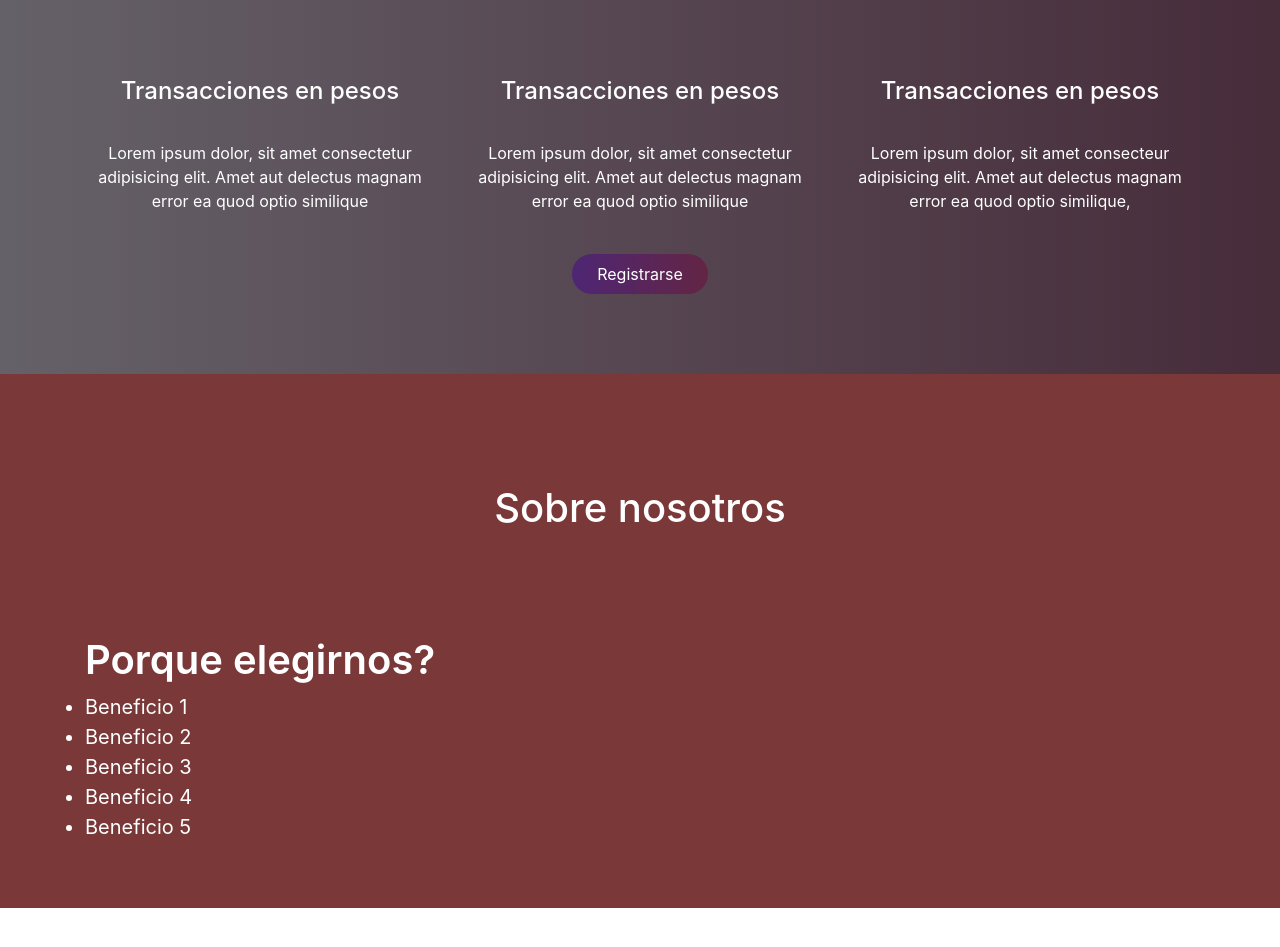
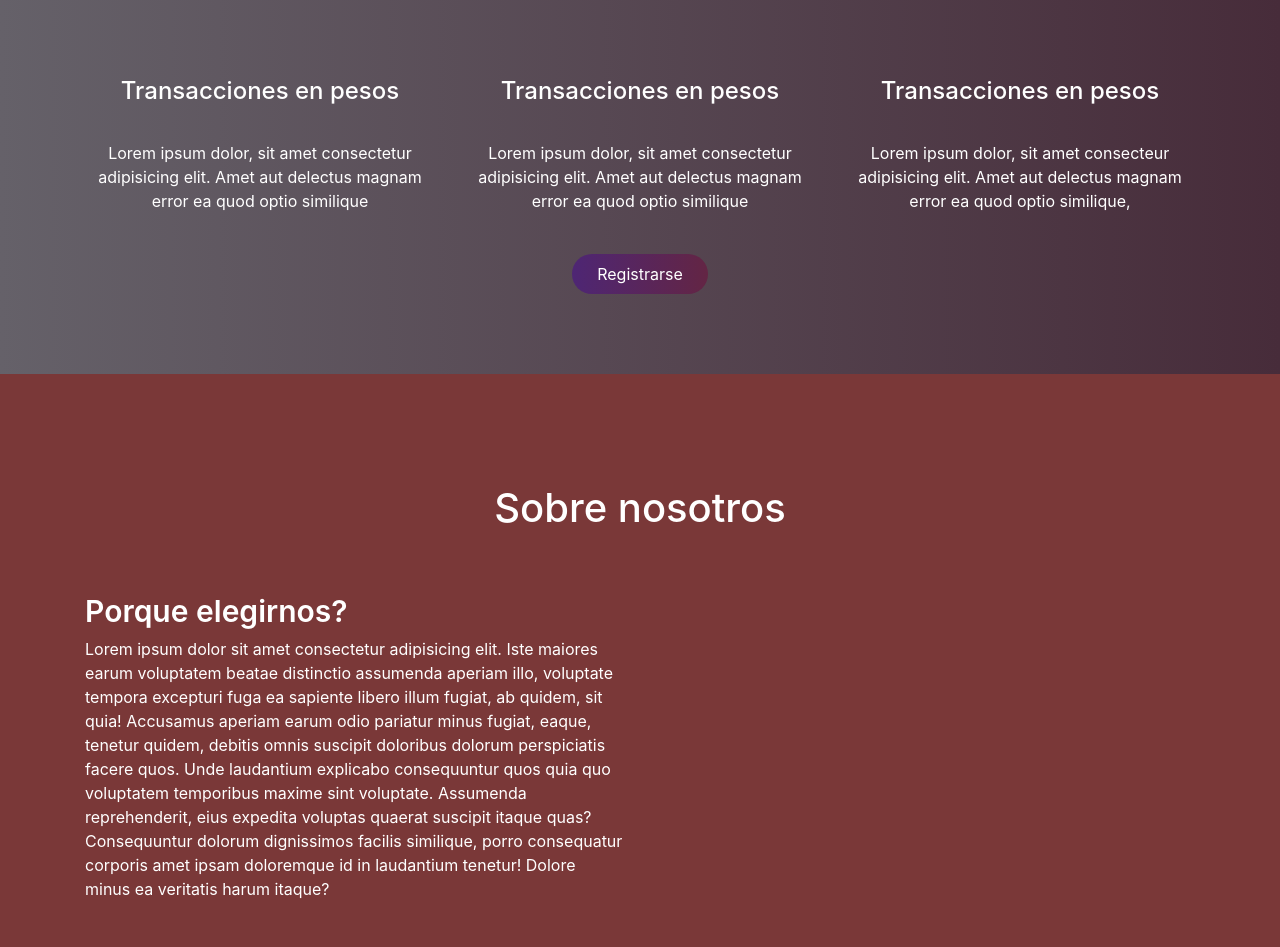
Before and after one commit to lautarox35/Clip-money, a plain HTML site: page index.html in a window 1280 px wide. Shown: the part 614-1561 px from the top of the page. Before the commit the page ends 1522 px from the top, so only its background shows below. Drawn offline with nearby package versions, Linux system fonts and the light colour scheme.

Commit message:
cambios nuevos 1.0

```diff
--- a/index.html
+++ b/index.html
@@ -116,14 +116,10 @@
             <div class="text-center-about">
                 <div class="row">
                     <div class="col md-6 about us">
-                        <h1 class="about-title">Porque elegirnos?</h1>
-                        <ul>
-                            <li>Beneficio 1</li>
-                            <li>Beneficio 2</li>
-                            <li>Beneficio 3</li>
-                            <li>Beneficio 4</li>
-                            <li>Beneficio 5</li>
-                        </ul>
+                        <h1 class="about-title text-left">Porque elegirnos?</h1>
+                        <p class="text-left">Lorem ipsum dolor sit amet consectetur adipisicing elit. Iste maiores earum voluptatem beatae distinctio assumenda aperiam illo, voluptate tempora excepturi fuga ea sapiente libero illum fugiat, ab quidem, sit quia!
+                        Accusamus aperiam earum odio pariatur minus fugiat, eaque, tenetur quidem, debitis omnis suscipit doloribus dolorum perspiciatis facere quos. Unde laudantium explicabo consequuntur quos quia quo voluptatem temporibus maxime sint voluptate.
+                        Assumenda reprehenderit, eius expedita voluptas quaerat suscipit itaque quas? Consequuntur dolorum dignissimos facilis similique, porro consequatur corporis amet ipsam doloremque id in laudantium tenetur! Dolore minus ea veritatis harum itaque?</p>
                     </div>
                     <div class="col md-6 about us">
                         <img src="img/bitcoin.jpg" class="img-fluid" alt="">
--- a/style.css
+++ b/style.css
@@ -89,14 +89,10 @@ body {
     padding-top: 50px;
 }
 .about-title {
-    font-size: 40px;
+    font-size: 30px;
     font-weight: 600;
-    margin-top: 8%;
     color: #ffffff;
 }
-#about-us ul li {
-    margin-top: 10px 0;
+.text-left{
     color: #ffffff;
-    font-size: 20px;
-
 }
```
